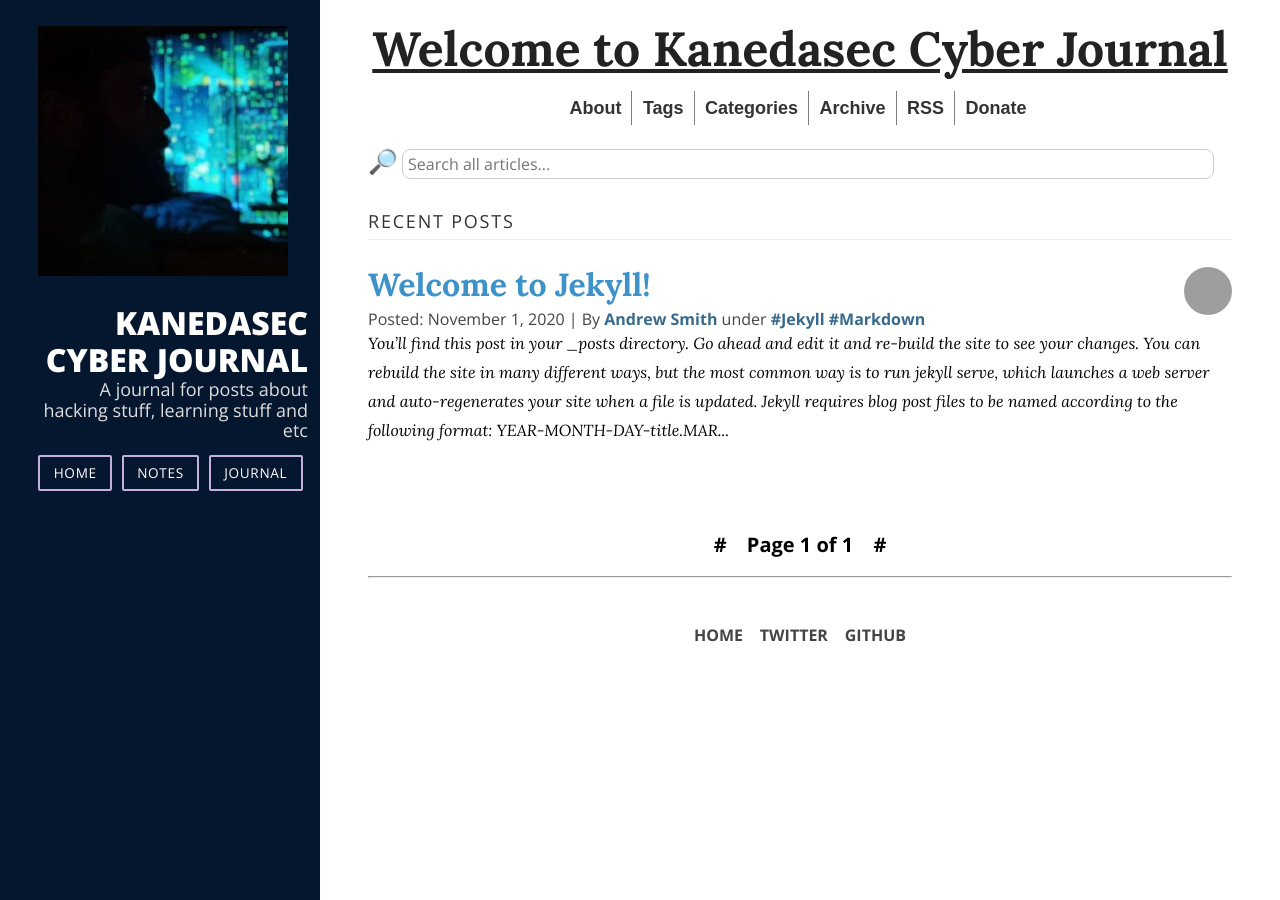
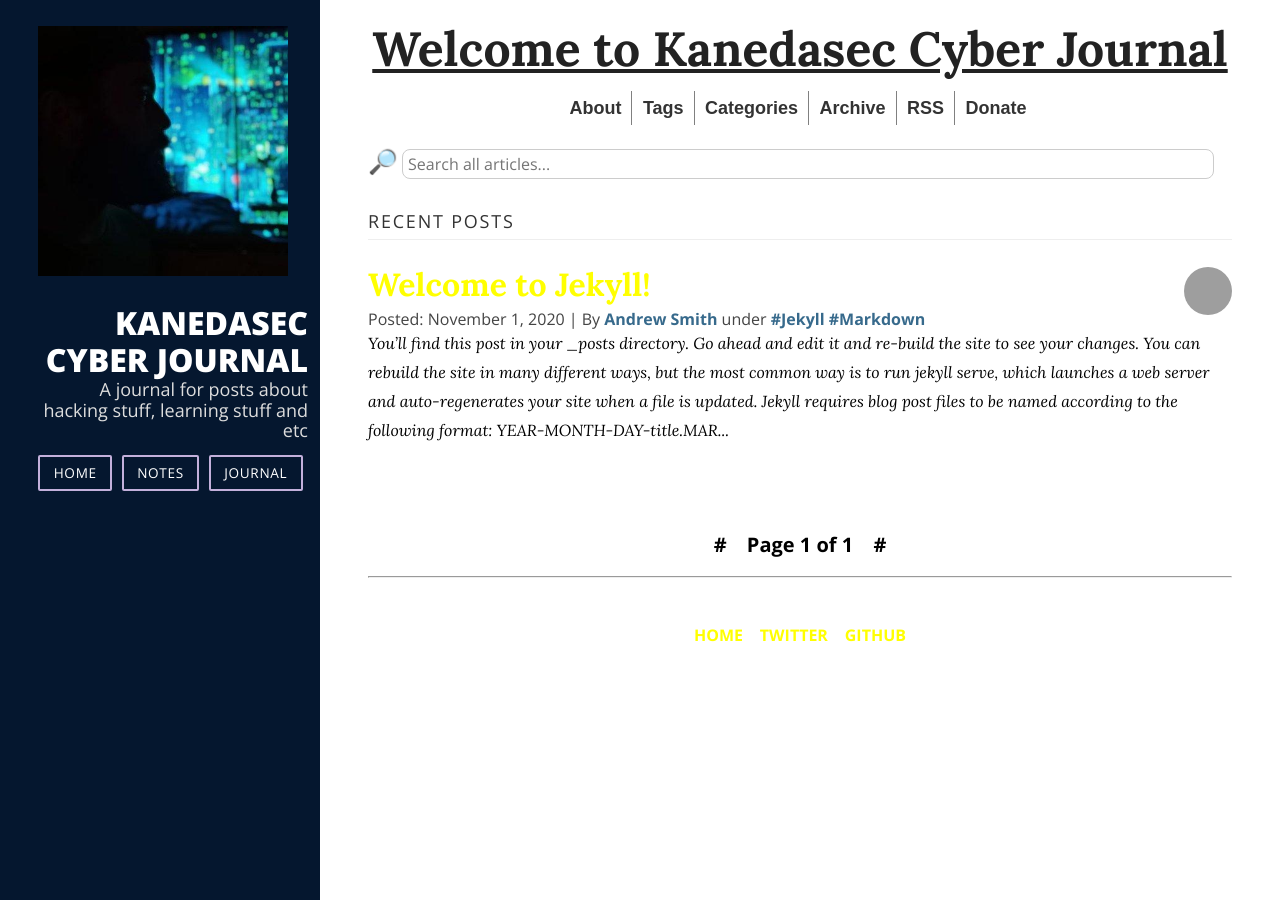
Before and after one commit to kanedasec/kanedasec.github.io, a Jekyll site: the page built from index.html, in a window 1280 px wide. Built offline with Jekyll 4.4.1, drawn with Linux system fonts in a browser that asks for light colours; nearby versions of some CDN libraries; the list of posts is cut into pages by our own code.

Commit message:
Update main.css

```diff
--- a/assets/main.css
+++ b/assets/main.css
@@ -19,7 +19,7 @@ li {
 
 a {
   text-decoration: none;
-  color: rgb(61, 146, 201);
+  color: #ffff00;
 }
 
 a:hover,
@@ -70,7 +70,7 @@ th {
 }
 
 tr:nth-child(even) {
-  background-color: #f2f2f2;
+  background-color: #000000;
 }
 
 tr:hover {
@@ -94,12 +94,12 @@ footer span {
 }
 
 footer .pure-menu-link {
-  color: #444;
+  color: #ffff00;
 }
 
 footer .pure-menu-link:hover {
-  color: #111;
-  background-color: #fff;
+  color: #ffff00;
+  background-color: #000000;
   text-decoration: none;
 }
 
@@ -115,7 +115,7 @@ footer .pure-menu-link:hover {
 
 .sidebar {
   background: #05172f;
-  color: #fff;
+  color: #ffff00;
 }
 
 .sidebar-info {
```
